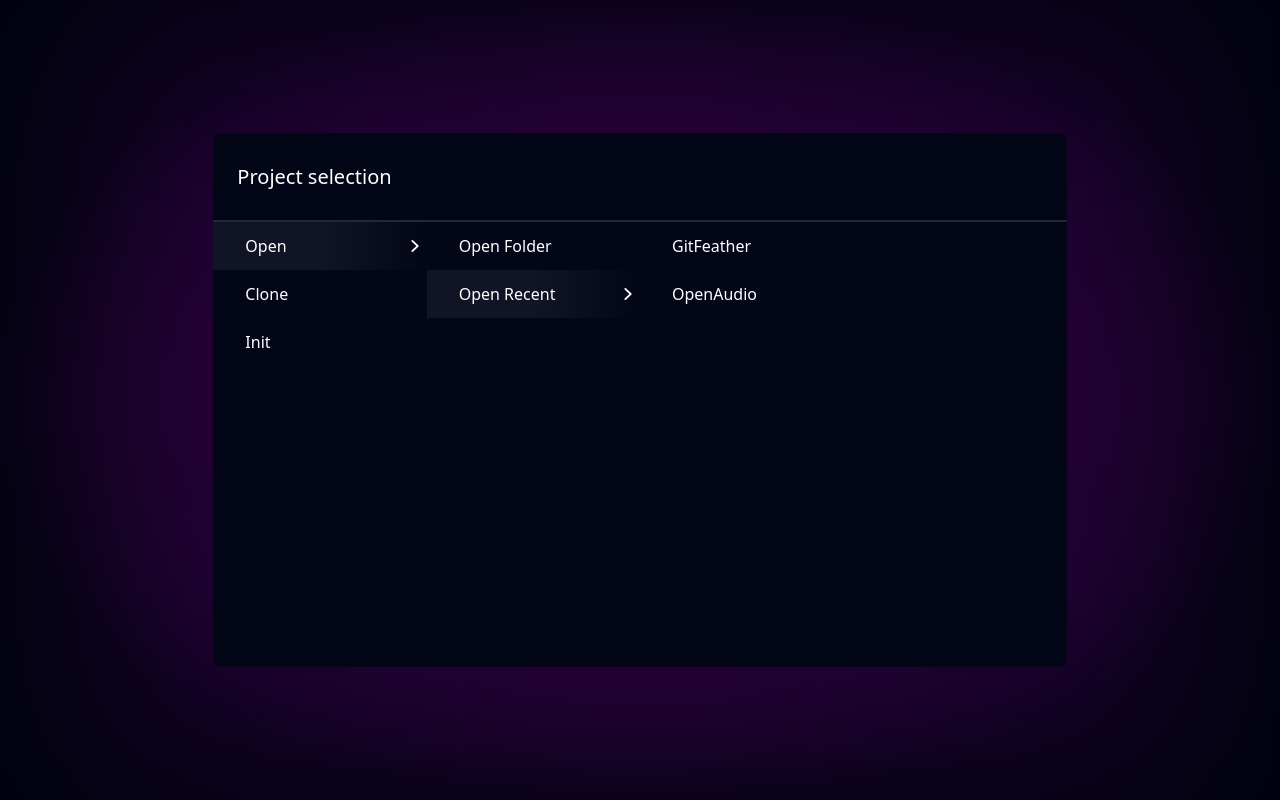
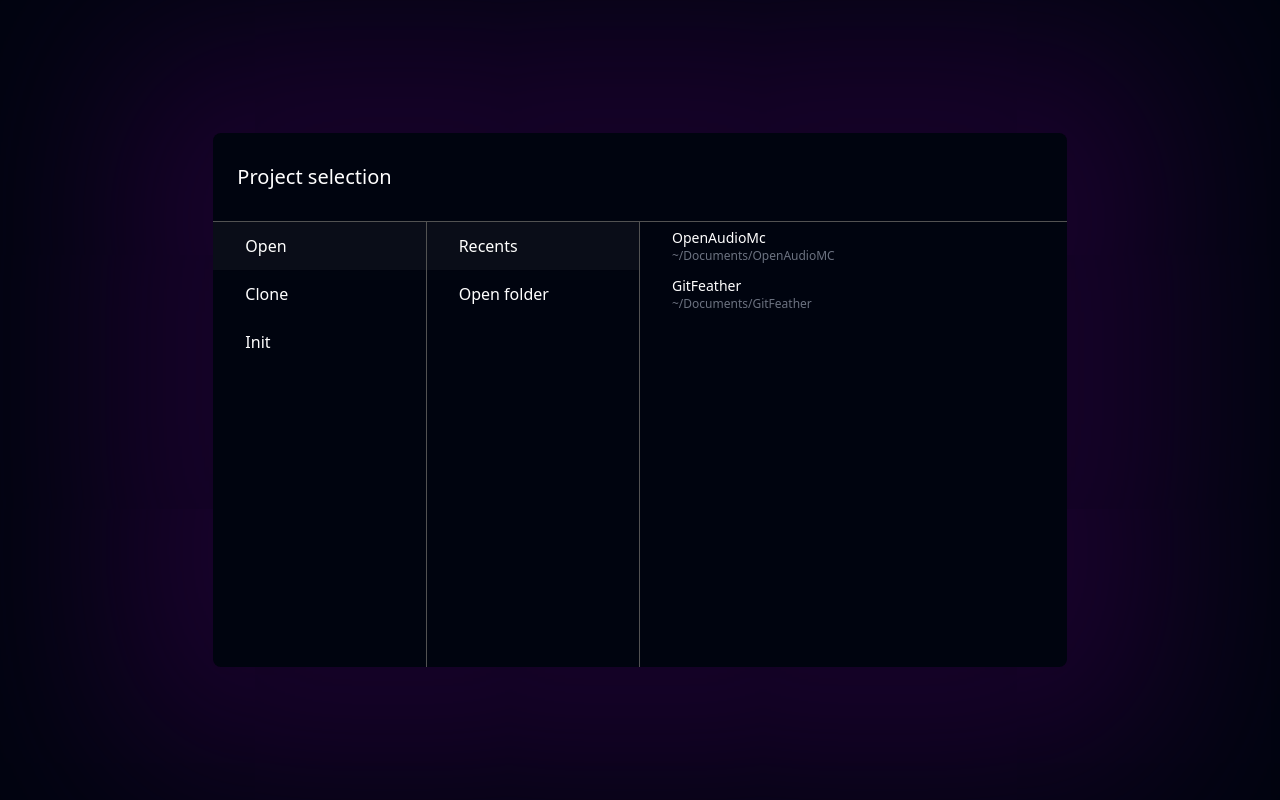
Before and after one commit to Duckelekuuk/GitFeather, a React (Vite) app: page /#/ in a window 1280 px wide. Built offline with nearby package versions, Linux system fonts and the light colour scheme.

Commit message:
More redesign

```diff
--- a/src/components/profile-selection/ProfileSelection.tsx
+++ /dev/null
@@ -1,44 +0,0 @@
-import { Component } from 'react';
-import { CheckIcon } from '@heroicons/react/24/solid';
-import { ChevronDownIcon } from '@heroicons/react/20/solid';
-
-export default class ProfileSelectionComponent extends Component {
-    render() {
-        return (
-            <div className={'w-40 justify-self-end'}>
-                <div className="relative mt-1">
-                    <button
-                        type="button"
-                        className="relative w-full cursor-default rounded-sm border border-gray-300 text-gray-700 bg-white py-2 pl-3 pr-10 text-left shadow-sm focus:border-indigo-500 focus:outline-none focus:ring-1 focus:ring-indigo-500 sm:text-sm"
-                        aria-haspopup="listbox"
-                        aria-expanded="true"
-                        aria-labelledby="listbox-label"
-                    >
-                        <span className="block truncate">Tom Cook</span>
-                        <span className="pointer-events-none absolute inset-y-0 right-0 flex items-center pr-2">
-                            <ChevronDownIcon className={'h-5 w-5 text-blue-500'} />
-                        </span>
-                    </button>
-
-                    <ul
-                        className="absolute z-10 max-h-60 w-full overflow-auto sm bg-white py-1 text-base shadow-lg ring-1 ring-black ring-opacity-5 focus:outline-none sm:text-sm"
-                        role="listbox"
-                        aria-labelledby="listbox-label"
-                        aria-activedescendant="listbox-option-3"
-                    >
-                        <li
-                            className="text-gray-900 relative cursor-default select-none py-2 pl-8 pr-4"
-                            id="listbox-option-0"
-                            role="option"
-                        >
-                            <span className="font-normal block truncate">Wade Cooper</span>
-                            <span className="text-indigo-600 absolute inset-y-0 left-0 flex items-center pl-1.5">
-                                <CheckIcon className={'h-5 w-5 text-blue-500'} />
-                            </span>
-                        </li>
-                    </ul>
-                </div>
-            </div>
-        );
-    }
-}
--- a/src/components/project-overview/ListColumn.tsx
+++ /dev/null
@@ -1,11 +0,0 @@
-import { Component, HTMLAttributes } from 'react';
-
-export default class ListColumn extends Component<HTMLAttributes<HTMLDivElement>, any> {
-    render() {
-        return (
-            <section {...this.props} className={this.props.className + ' h-full'}>
-                {this.props.children}
-            </section>
-        );
-    }
-}
--- a/src/components/project-overview/ListItem.tsx
+++ /dev/null
@@ -1,34 +0,0 @@
-import { Component, HTMLAttributes } from 'react';
-import { ChevronRightIcon } from '@heroicons/react/20/solid';
-import cx from 'classnames';
-
-export interface ListItemProperties extends HTMLAttributes<HTMLDivElement> {
-    selected?: boolean;
-}
-
-export default class ListItem extends Component<ListItemProperties> {
-    static defaultProps = {
-        selected: false
-    };
-    render() {
-        return (
-            <div
-                {...this.props}
-                className={cx(
-                    this.props.className,
-                    'h-12 flex pl-8 justify-between cursor-pointer select-none items-center',
-                    {
-                        'list-item__gradient': this.props.selected
-                    }
-                )}
-            >
-                {this.props.children}
-                {this.props.selected ? (
-                    <ChevronRightIcon className={'h-6 w-6 r-0'} color={'#fffff'} />
-                ) : (
-                    ''
-                )}
-            </div>
-        );
-    }
-}
--- /dev/null
+++ b/src/components/project-overview/ProjectList.tsx
@@ -0,0 +1,31 @@
+import { Component, HTMLAttributes } from 'react';
+import cx from 'classnames';
+
+export interface Project {
+    name: string;
+    path: string;
+}
+
+export interface ProjectListProperties extends HTMLAttributes<HTMLDivElement> {
+    projects: Project[];
+}
+
+export default class ProjectList extends Component<ProjectListProperties> {
+    render() {
+        return (
+            <div className={'flex flex-col'}>
+                {this.props.projects.map((project) => (
+                    <div
+                        className={cx(
+                            'flex flex-col h-12 pl-8 justify-center select-none',
+                            'hover:bg-gray-100/[.1] hover:drop-shadow transition duration-75'
+                        )}
+                    >
+                        <div className={'text-sm'}>{project.name}</div>
+                        <div className={'text-xs text-gray-500'}>{project.path}</div>
+                    </div>
+                ))}
+            </div>
+        );
+    }
+}
--- /dev/null
+++ b/src/components/project-overview/TabPage.tsx
@@ -0,0 +1,16 @@
+import { Component, HTMLAttributes } from 'react';
+import cx from 'classnames';
+
+export default class TabPage extends Component<HTMLAttributes<HTMLDivElement>> {
+    render() {
+        return (
+            <div
+                {...this.props}
+                className={cx(
+                    this.props.className,
+                    'h-12 pl-8 justify-center select-none items-center'
+                )}
+            ></div>
+        );
+    }
+}
--- /dev/null
+++ b/src/components/project-overview/TabWindow.tsx
@@ -0,0 +1,65 @@
+import React, { Component, HTMLAttributes, ReactNode } from 'react';
+import TabPage from '@/components/project-overview/TabPage';
+import cx from 'classnames';
+
+export interface TabWindowProperties extends HTMLAttributes<HTMLDivElement> {
+    defaultPage: number | null;
+    tabWidth: string;
+}
+
+interface TabWindowState {
+    activePage: number | null;
+}
+
+export default class TabWindow extends Component<TabWindowProperties, TabWindowState> {
+    static defaultProps = {
+        defaultPage: null,
+        tabWidth: '1/4'
+    } as TabWindowProperties;
+
+    constructor(props: TabWindowProperties) {
+        super(props);
+        this.state = {
+            activePage: null
+        };
+    }
+
+    render() {
+        const pages = React.Children.toArray(this.props.children).filter(
+            (child: ReactNode) => React.isValidElement(child) && child.type === TabPage
+        ) as React.ReactElement<HTMLAttributes<HTMLDivElement>>[];
+
+        const { defaultPage, tabWidth, ...rest } = this.props;
+
+        const activePageIndex = this.state.activePage || defaultPage;
+
+        let activePage: React.ReactElement<HTMLAttributes<HTMLDivElement>> | null = null;
+        if (activePageIndex !== null) {
+            activePage = pages[activePageIndex] || null;
+        }
+
+        return (
+            <div {...rest} className={`${this.props.className} flex w-full h-full`}>
+                <div
+                    className={`flex flex-col h-full border-solid border-r border-neutral-600 ${tabWidth}`}
+                >
+                    {pages.map((value, index) => (
+                        <div
+                            className={cx(
+                                'w-full h-12 flex pl-8 justify-between select-none items-center transition duration-75',
+                                'hover:bg-gray-100/[.1]',
+                                {
+                                    'bg-gray-100/[.04] drop-shadow': activePageIndex === index
+                                }
+                            )}
+                            onClick={() => this.setState({ activePage: index })}
+                        >
+                            {value?.props.title}
+                        </div>
+                    ))}
+                </div>
+                <div className={'flex-grow'}>{activePage?.props.children}</div>
+            </div>
+        );
+    }
+}
--- a/src/pages/ProjectOverview.tsx
+++ b/src/pages/ProjectOverview.tsx
@@ -1,39 +1,58 @@
 import { Component } from 'react';
-import ProfileSelectionComponent from '@/components/profile-selection/ProfileSelection';
-import ListColumn from '@/components/project-overview/ListColumn';
-import ListItem from '@/components/project-overview/ListItem';
+import TabWindow from '@/components/project-overview/TabWindow';
+import TabPage from '@/components/project-overview/TabPage';
+import ProjectList from '@/components/project-overview/ProjectList';
 
 export default class ProjectOverview extends Component {
     render() {
         return (
-            <div className={'select-background w-screen h-screen flex justify-center items-center'}>
+            // I would like this to be a pop-up window
+            <div
+                className={
+                    'w-screen h-screen flex justify-center items-center text-white bg-[#00040F]'
+                }
+            >
                 <div
                     className={
-                        'rounded-lg w-4/6 h-4/6 drop-shadow-lg text-white bg-slate-950 border-zinc-800 border-0 pop-shadow'
+                        'rounded-lg w-4/6 h-4/6 drop-shadow-lg text-white bg-[#00040F] pop-shadow'
                     }
                 >
                     <header
                         className={
-                            'flex items-center border-b-2 border-gray-800 border-solid justify-between px-6 h-1/6'
+                            'flex items-center border-b border-neutral-600 border-solid justify-between px-6 h-1/6'
                         }
                     >
                         <h1 className={'text-xl font-light'}>Project selection</h1>
                         {/*<ProfileSelectionComponent />*/}
                     </header>
                     <main className={'flex h-5/6'}>
-                        <ListColumn className={'w-1/4'}>
-                            <ListItem selected={true}>Open</ListItem>
-                            <ListItem>Clone</ListItem>
-                            <ListItem>Init</ListItem>
-                        </ListColumn>
-                        <ListColumn className={' w-1/4'}>
-                            <ListItem>Open Folder</ListItem>
-                            <ListItem selected={true}>Open Recent</ListItem>
-                        </ListColumn>
-                        <ListColumn className={'w-2/4'}>
-                            <ListItem>GitFeather</ListItem>
-                            <ListItem>OpenAudio</ListItem>
-                        </ListColumn>
+                        <TabWindow defaultPage={0} tabWidth={'w-1/4'}>
+                            <TabPage title={'Open'}>
+                                <TabWindow defaultPage={0} tabWidth={'w-1/3'}>
+                                    <TabPage title={'Recents'}>
+                                        <ProjectList
+                                            projects={[
+                                                {
+                                                    name: 'OpenAudioMc',
+                                                    path: '~/Documents/OpenAudioMC'
+                                                },
+                                                {
+                                                    name: 'GitFeather',
+                                                    path: '~/Documents/GitFeather'
+                                                }
+                                            ]}
+                                        />
+                                    </TabPage>
+                                    <TabPage title={'Open folder'}></TabPage>
+                                </TabWindow>
+                            </TabPage>
+                            <TabPage title={'Clone'}>
+                                <div>Form clone</div>
+                            </TabPage>
+                            <TabPage title={'Init'}>
+                                <div>Form</div>
+                            </TabPage>
+                        </TabWindow>
                     </main>
                 </div>
             </div>
```
